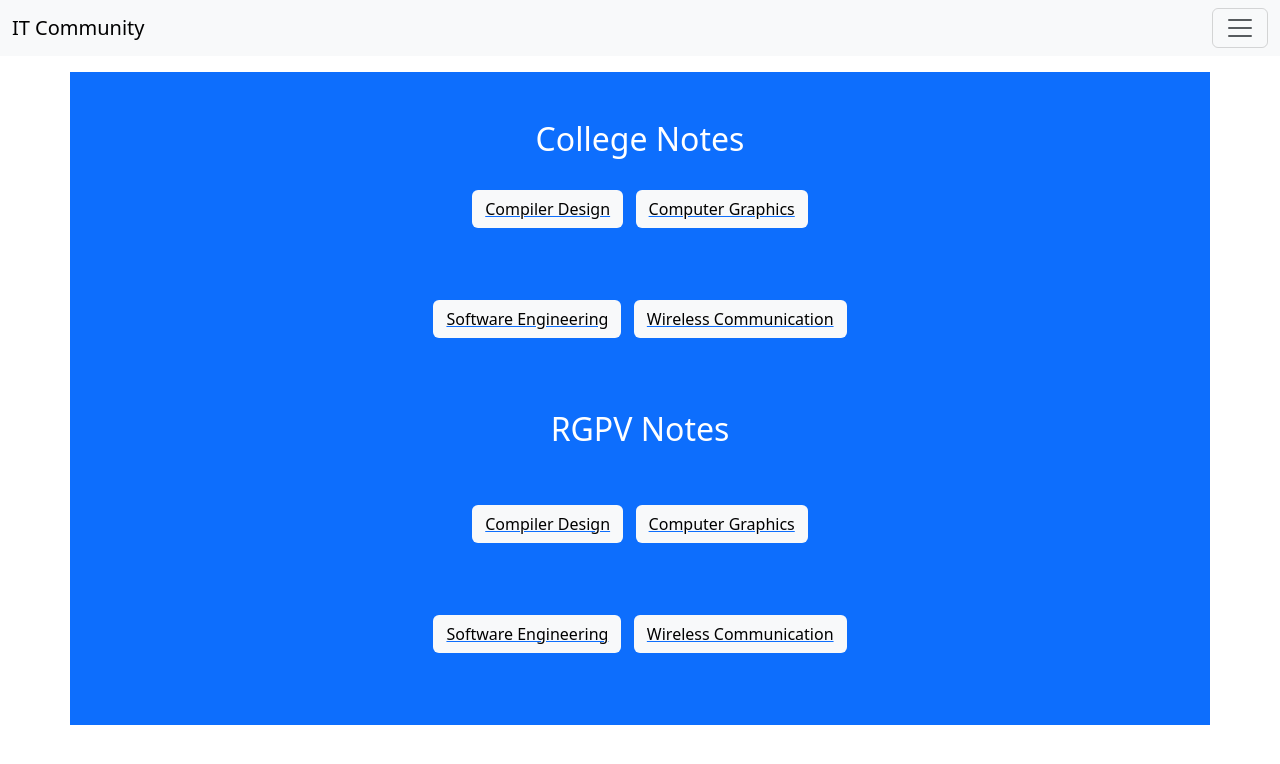
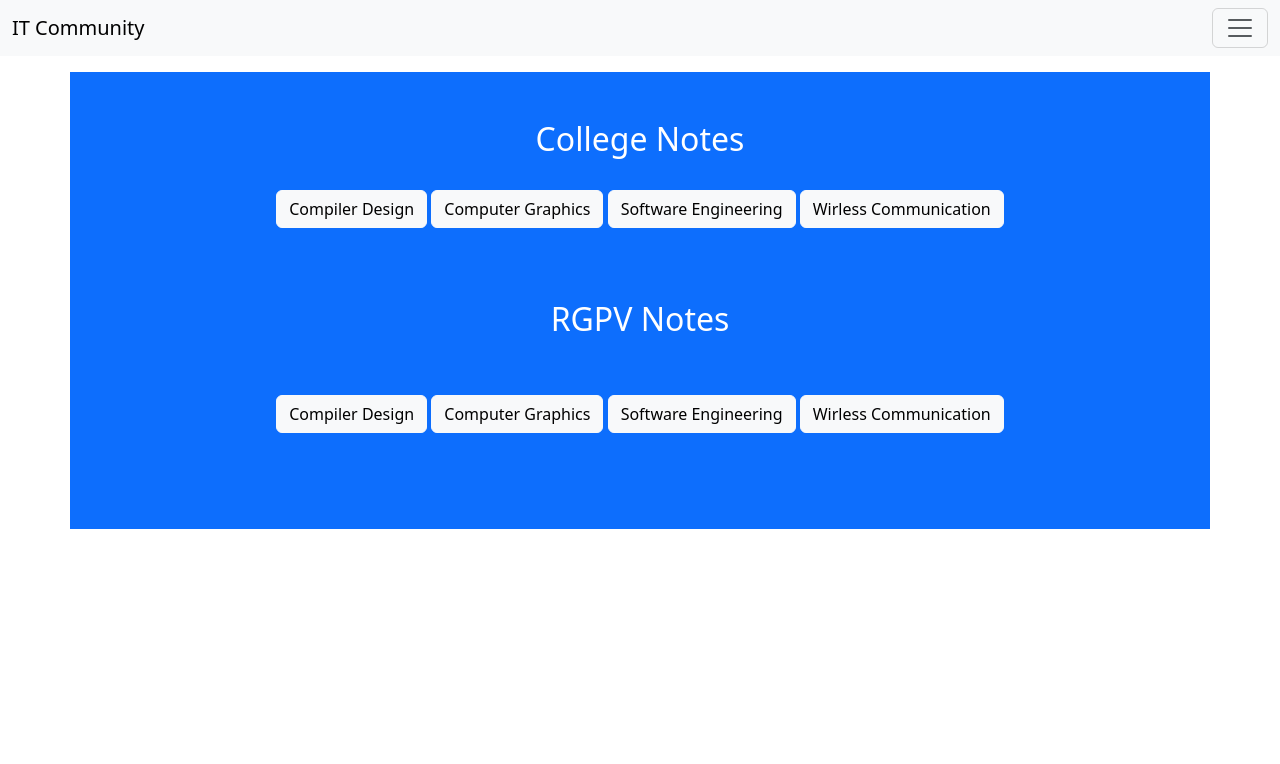
Before and after one commit to hp2604/itcommunity, a plain HTML site: page notes.html in a window 1280 px wide. Drawn offline with nearby package versions, Linux system fonts and the light colour scheme.

Commit message:
Update Notes Page

```diff
--- a/notes.html
+++ b/notes.html
@@ -57,17 +57,10 @@
     <h2 align="center">College Notes</h2>
       <br>
       <div class="d-grid gap-2 d-md-block">
-        <button class="btn bg-light btn-light btn-link" type="button"><a href="cdclg.html" class=" link-underline link-underline-opacity-0" style="color: black;">Compiler Design</a></button>
-        &nbsp;
-        <button class="btn bg-light btn-light btn-link" type="button"><a href="cgclg.html" class=" link-underline link-underline-opacity-0" style="color: black;">Computer Graphics</a></button>
-
-      </div>
-      <br><br><br>
-      <div class="d-grid gap-2 d-md-block">
-        <button class="btn bg-light btn-light btn-link" type="button"><a href="seclg.html" class=" link-underline link-underline-opacity-0" style="color: black;">Software Engineering</a></button>
-        &nbsp;
-        <button class="btn bg-light btn-light btn-link" type="button"><a href="wcmclg.html" class=" link-underline link-underline-opacity-0" style="color: black;">Wireless Communication</a></button>
-
+        <a class="btn btn-light link-underline link-underline-opacity-0" href="cdclg.html" style="color: black;">Compiler Design </a>
+        <a class="btn btn-light link-underline link-underline-opacity-0" href="cgclg.html" style="color:black;">Computer Graphics</a>
+        <a class="btn btn-light link-underline link-underline-opacity-0" href="seclg.html" style="color: black;">Software Engineering</a>
+        <a class="btn btn-light link-underline link-underline-opacity-0" href="wcmclg.html" style="color: black;">Wirless Communication</a>
       </div>
 
       <br>
@@ -78,18 +71,14 @@
       <br>
       <br>
       <div class="d-grid gap-2 d-md-block">
-        <button class="btn bg-light btn-light btn-link" type="button"><a href="cdrgpv.html" class=" link-underline link-underline-opacity-0" style="color: black;">Compiler Design</a></button>
-        &nbsp;
-        <button class="btn bg-light btn-light btn-link" type="button"><a href="cgrgpv.html" class=" link-underline link-underline-opacity-0" style="color: black;">Computer Graphics</a></button>
+        <a class="btn btn-light link-underline link-underline-opacity-0" href="cdrgpv.html" style="color: black;">Compiler Design </a>
+        <a class="btn btn-light link-underline link-underline-opacity-0" href="cgrgpv.html" style="color:black;">Computer Graphics</a>
+        <a class="btn btn-light link-underline link-underline-opacity-0" href="sergpv.html" style="color: black;">Software Engineering</a>
+        <a class="btn btn-light link-underline link-underline-opacity-0" href="wcmrgpv.html" style="color: black;">Wirless Communication</a>
+      </div>
+      <br> <br><br><br>
+  </div>
 
-      </div>
-      <br><br><br>
-      <div class="d-grid gap-2 d-md-block">
-        <button class="btn bg-light btn-light btn-link" type="button"><a href="sergpv.html" class=" link-underline link-underline-opacity-0" style="color: black;">Software Engineering</a></button>
-        &nbsp;
-        <button class="btn bg-light btn-light btn-link" type="button"><a href="wcmrgpv.html" class=" link-underline link-underline-opacity-0" style="color: black;">Wireless Communication</a></button>
-      <br> <br><br><br>
-      </div>
 
 
 </body>
```
